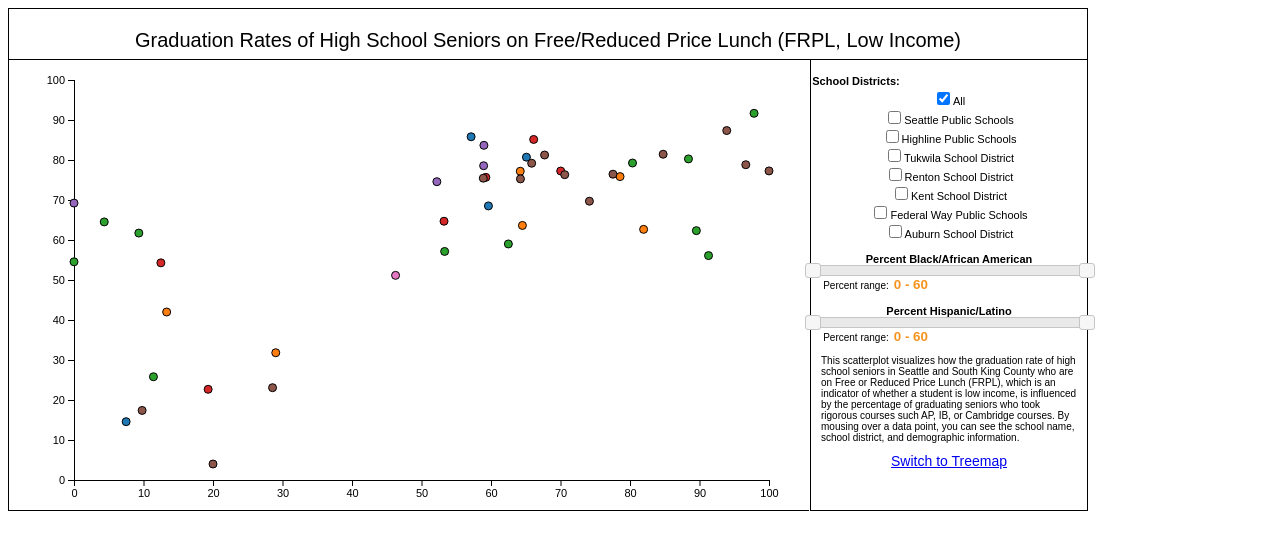
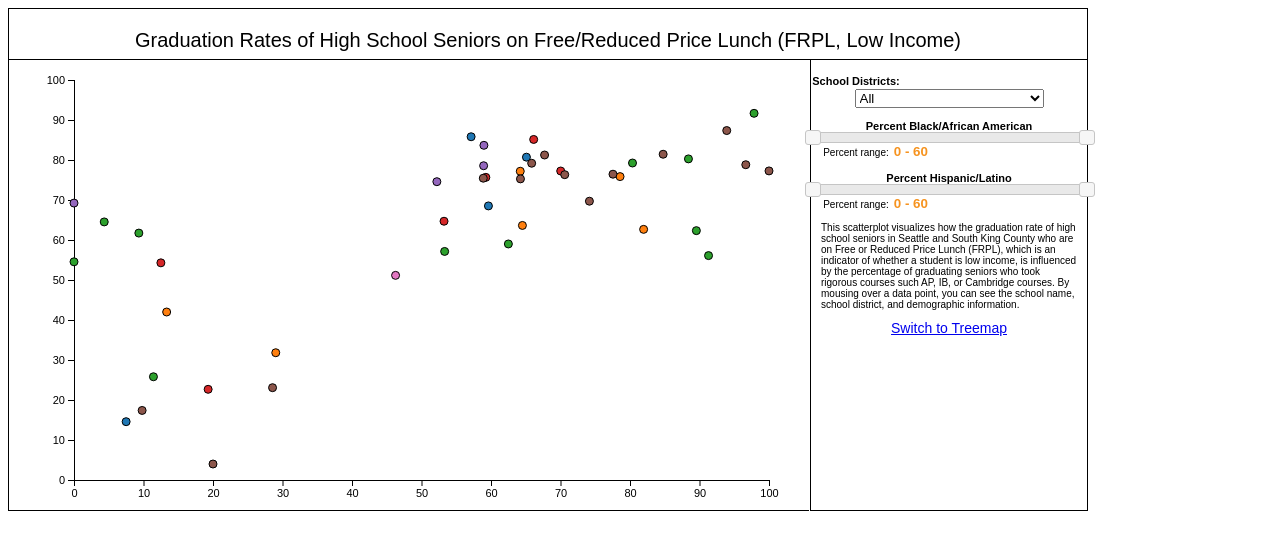
Before and after one commit to ameliaburger/474a3, a plain HTML site: page scatter.html in a window 1280 px wide. Drawn offline with nearby package versions, Linux system fonts and the light colour scheme.

Commit message:
A3 part 1 simple version - commented, but no axis labels

```diff
--- a/scatter.html
+++ b/scatter.html
@@ -40,24 +40,20 @@
         <input type="text" id="mytype" readonly style="border:0; color:#f6931f; font-weight:bold;">
         <br>
 
-        <!--the school district check boxes-->
-        <label><input id="All" type='checkbox' value="All" checked onchange='filterType(this.value)'>All</label><br>
-        <label><input id="Seattle" type='checkbox' value="Seattle"
-                      onchange='filterType(this.value)'>Seattle Public Schools</label><br/>
-        <label><input id="Highline" type='checkbox' value="Highline"
-                      onchange='filterType(this.value)'>Highline Public Schools</label><br/>
-        <label><input id="Tukwila" type='checkbox' value="Tukwila"
-                      onchange='filterType(this.value)'>Tukwila School District</label><br/>
-        <label><input id="Renton" type='checkbox' value="Renton"
-                      onchange='filterType(this.value)'>Renton School District</label><br/>
-        <label><input id="Kent" type='checkbox' value="Kent"
-                      onchange='filterType(this.value)'>Kent School District</label><br/>
-        <label><input id="Federal Way" type='checkbox' value="Federal Way"
-                      onchange='filterType(this.value)'>Federal Way Public Schools</label><br/>
-        <label><input id="Auburn" type='checkbox' value="Auburn"
-                      onchange='filterType(this.value)'>Auburn School District</label><br/>
+        <!--the school district dropdown-->
+        <select id="myselectform" onchange="filterDistrict(this.value)">
+            <option value="All">All</option>
+            <option value="Seattle Public Schools">Seattle Public Schools</option>
+            <option value="Highline Public Schools">Highline Public Schools</option>
+            <option value="Tukwila School District">Tukwila School District</option>
+            <option value="Renton School District">Renton School District</option>
+            <option value="Kent School District">Kent School District</option>
+            <option value="Federal Way Public Schools">Federal Way Public Schools</option>
+            <option value="Auburn School District">Auburn School District</option>
+        </select>
 
         <!--sliders-->
+        <br/>
         <br/>
         <label class="label">Percent Black/African American</label>
         <div id="AfricanAmerican" class="slider-range"></div>
--- a/scatter.js
+++ b/scatter.js
@@ -4,12 +4,11 @@ var margin = {top: 20, right: 15, bottom: 30, left: 40};
 var w = width - margin.left - margin.right;
 var h = height - margin.top - margin.bottom; // set the height, width, and margins for the visualization space
 
-// the default set up when the visualization is first loaded, the "all" box should be checked
-// and all the other boxes should be unchecked
-var districts = [["All", true], ["Seattle", false], ["Highline", false],  ["Tukwila", false],
-    ["Renton", false], ["Kent", false], ["Federal Way", false], ["Auburn", false]];
-var currDistricts = districts; // keep track of the current districts that are selected and that should be displayed
+// compare to value when filtering by school district
+var patt = new RegExp("All");
+var currDistrict = "All"; // keep track of district being filtered
 
+// keep track of the value ranges selected for each slider
 var attributes = ["AfricanAmerican", "Latino"];
 var ranges = [[0, 100], [0, 100]];
 
@@ -128,73 +127,23 @@ function drawVis(data) { //draw the circiles initially and on each interaction w
 
 
 
-// filter by school district - is triggered when the checkboxes are checked or unchecked
-function filterType(mydistrict) {
-    // checked "all"
-    if(mydistrict == "All"){
-        // reset currDistricts to default
-        currDistricts[0][1] = true;
-        for (i = 1; i < currDistricts.length; i++) {
-            currDistricts[i][1] = false;
-        }
-
-        // uncheck the other boxes
-        document.getElementById("Seattle").checked = false;
-        document.getElementById("Highline").checked = false;
-        document.getElementById("Tukwila").checked = false;
-        document.getElementById("Renton").checked = false;
-        document.getElementById("Kent").checked = false;
-        document.getElementById("Federal Way").checked = false;
-        document.getElementById("Auburn").checked = false;
-
-        // filter based on current slider selections
+// filter by school district selected in dropdown
+function filterDistrict(mydistrict) {
+    currDistrict = mydistrict;
+    console.log(mydistrict);
+    var res = patt.test(currDistrict);
+    if(res){
         var toVisualize = dataset.filter(function(d) { return isInRange(d)});
-
         drawVis(toVisualize);
-
-    } else {
-        // any box besides "all" checked
-
-        // uncheck the "all" box
-        document.getElementById("All").checked = false;
-
-        // update currDistricts to reflect current checkbox selections
-        currDistricts[0][1] = false;
-        for (i = 1; i < currDistricts.length; i++) {
-            if (currDistricts[i][0] == mydistrict) {
-                if (currDistricts[i][1]) { // check whether the box was just checked or unchecked
-                                            // and update currDistricts accordingly
-                    currDistricts[i][1] = false;
-                    document.getElementById(mydistrict).checked = false;
-
-                } else {
-                    currDistricts[i][1] = true;
-                    document.getElementById(mydistrict).checked = true;
-                }
-            }
-        }
-
-        // filter based on currDistricts
-        var ndata = filterOnCurrDistricts(dataset);
-
-        // filter to account for sliders and drawVis
+    }else{
+        var ndata = dataset
+            .filter(function(d) {
+                return d.District == currDistrict;
+            });
+        // filter by sliders after filtering by district
         ndata = ndata.filter(function(d) { return isInRange(d)});
         drawVis(ndata);
     }
-}
-
-// return the filtered dataset that should be used to create the visualization
-function filterOnCurrDistricts(data) {
-    var newData = [];
-
-    for (i = 0; i < currDistricts.length; i++) {
-        if (currDistricts[i][1]) {
-            newData = newData.concat(data.filter(function(d) {
-                return d['District'].includes(currDistricts[i][0]);
-            }));
-        }
-    }
-    return newData;
 }
 
 
@@ -240,8 +189,12 @@ function filterOnSliders(attr, values) {
     }
 
     var toVisualize = dataset.filter(function(d) { return isInRange(d)});
-    if (!currDistricts[0][1]) {
-        toVisualize = filterOnCurrDistricts(toVisualize);
+
+    // filter by school district
+    if (currDistrict != "All") {
+        toVisualize = toVisualize.filter(function(d) {
+            return d.District == currDistrict;
+        });
     }
     drawVis(toVisualize);
 }
```
